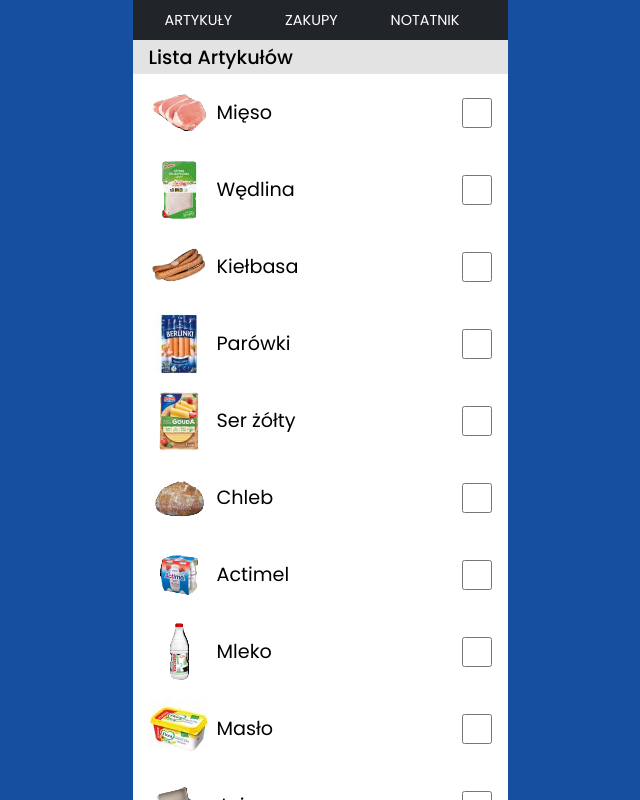
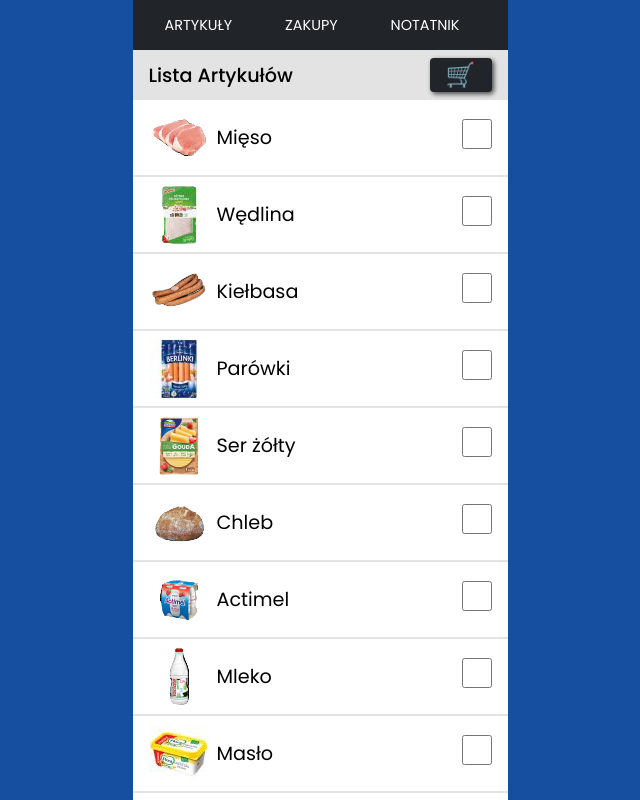
Before and after one commit to ajarek/react-81-vite-lista-zakupow-Router-6.10, a React (Vite) app: page / in a window 1280 px wide. Shown: the top 800 px of the page, without its empty margins (320-960 px from the left). Built offline with nearby package versions, Linux system fonts and the light colour scheme.

Commit message:
added CheckboxList

```diff
--- a/src/assets/food.js
+++ b/src/assets/food.js
@@ -1,111 +1,111 @@
 export const food=[
     {
-
+        id:'1',
         name:'Mięso',
         image:'img/mieso.png',
     },
     {
-
+        id:'2',
         name:'Wędlina',
         image:'img/wedlina.png',
     },
     {
-
+        id:'3',
         name:'Kiełbasa',
         image:'img/kiełbasa.png',
     },
     {
-
+        id:'4',
         name:'Parówki',
         image:'img/parówki.jpg',
     },
     {
-
+        id:'5',
         name:'Ser żółty',
         image:'img/ser.png',
     },
     {
-
+        id:'6',
         name:'Chleb',
         image:'img/chleb.png',
     },
     {
-
+        id:'7',
         name:'Actimel',
         image:'img/actimel.png',
     },
     {
-
+        id:'8',
         name:'Mleko',
         image:'img/mleko.png',
     },
     {
-
+        id:'9',
         name:'Masło',
         image:'img/maslo.jpg',
     },
     {
-
+        id:'10',
         name:'Jaja',
         image:'img/jaja.png',
     },
     {
-
+        id:'11',
         name:'Kinder-czekoladki',
         image:'img/kinderCz.png',
     },
     {
-
+        id:'12',
         name:'Kinder kanapka',
         image:'img/kinder-kanapka.jpg',
     },
     {
-
+        id:'13',
         name:'Pingu',
         image:'img/pingu.png',
     },
     {
-
+        id:'14',
         name:'Ciastka',
         image:'img/ciastka.png',
     },
     {
-
+        id:'15',
         name:'Batony',
         image:'img/baton.jpg',
     },
     {
-
+        id:'16',
         name:'Makaron',
         image:'img/makaron.jpg',
     },
     {
-
+        id:'17',
         name:'Koncentrat pomidorowy',
         image:'img/koncentrat.jpg',
     },
     {
-
+        id:'18',
         name:'Olej',
         image:'img/olej.png',
     },
     {
-
+        id:'19',
         name:'Popcorn',
         image:'img/popcorn.jpg',
     },
     {
-
+        id:'20',
         name:'Zupki',
         image:'img/zupka.png',
     },
     {
-
+        id:'21',
         name:'Herbata',
         image:'img/herbata.png',
     },
     {
-
+        id:'22',
         name:'Przyprawy',
         image:'img/przyprawy.png',
     },
--- /dev/null
+++ b/src/components/CheckboxList/CheckboxList.css
@@ -0,0 +1,5 @@
+ input[type="checkbox"]{
+  width: 30px;
+  height: 30px;
+  cursor: pointer;
+}
--- /dev/null
+++ b/src/components/CheckboxList/CheckboxList.jsx
@@ -0,0 +1,25 @@
+import React,{useState} from 'react'
+import './CheckboxList.css'
+const CheckboxList = ({option}) => {
+  const [checkedItems, setCheckedItems] = useState({}); // obiekt do śledzenia wybranych opcji
+
+  const handleChange = (event) => { // funkcja obsługująca zmiany w checkboxie
+    setCheckedItems({
+      ...checkedItems, // skopiuj aktualny stan
+      [event.target.name]: event.target.checked, // aktualizuj stan wybranej opcji
+    });
+  };
+  console.log(checkedItems);
+  return (
+    <div>
+
+        <input
+          type="checkbox"
+          name={option}
+          checked={checkedItems.option}
+          onChange={handleChange}
+          />
+          </div>
+)
+}
+export default CheckboxList
--- a/src/components/List/List.css
+++ b/src/components/List/List.css
@@ -1,3 +1,6 @@
+.list{
+  margin-top: 50px;
+}
 .list li{
 
   height: 77px;
@@ -5,7 +8,7 @@
   align-items: center;
   justify-content: space-between;
   padding: 1rem;
-
+  border-bottom: 2px solid var(--grey);
 }
 .li-info-wrapper{
   display: flex;
@@ -15,8 +18,3 @@
   margin-left: 0.5rem;
   font-size: 1.2rem;
 }
-.list input[type="checkbox"]{
-  width: 30px;
-  height: 30px;
-  cursor: pointer;
-}
--- a/src/components/List/List.jsx
+++ b/src/components/List/List.jsx
@@ -1,11 +1,12 @@
 import React from 'react'
+import  CheckboxList from '../../components/CheckboxList/CheckboxList'
 import './List.css'
 const List = ({ array }) => {
   return (
     <ul className='list'>
-      {array.map((el, index) => {
+      {array.map((el) => {
         return (
-          <li key={index}>
+          <li key={el.id} className='li'>
             <div className="li-info-wrapper">
             <img
               src={el.image}
@@ -13,7 +14,7 @@ const List = ({ array }) => {
             />{' '}
             <span>{el.name}</span>
             </div>
-            <input type="checkbox" name="" id="" />
+            <CheckboxList option={el.id} />
           </li>
         )
       })}
--- a/src/components/Nav/Nav.css
+++ b/src/components/Nav/Nav.css
@@ -1,5 +1,10 @@
 .nav {
-  height: 40px;
+  max-width: 375px;
+  position:sticky;
+  left: 0;
+  top: 0;
+  z-index: 2;
+  height: 50px;
   display: flex;
   align-items: center;
   justify-content: space-between;
@@ -13,7 +18,7 @@ margin-right: 1rem;
 font-size: 0.9rem;
 text-transform: uppercase;
 transition: all 0.4s ease-in-out;
-padding: 0.1rem 1rem;
+padding: 0.2rem 1rem;
 border-radius: 3px;
 }
 .nav .link:hover{
--- a/src/layouts/Main/Main.jsx
+++ b/src/layouts/Main/Main.jsx
@@ -5,7 +5,7 @@ import './Main.css'
 const Main = () => {
   return (
     <div className='main-layout'>
-      <Nav display={'none'}/>
+      <Nav />
 
       <Outlet />
     </div>
--- a/src/pages/Home/Home.css
+++ b/src/pages/Home/Home.css
@@ -1,15 +1,31 @@
 .home {
   width: 100%;
   min-height: 100vh;
+  position: relative;
 
 }
 .title-home{
-  height: 34px;
+  position: fixed;
+  top: 50px;
+  height: 50px;
+  width: 375px;
   display: flex;
   align-items: center;
-  justify-content: flex-start;
+  justify-content: space-between;
   background: var(--grey);
   padding:0 1rem;
+
+}
+.title-home span{
   font-size: 1.2rem;
   font-weight: 500;
 }
+.title-home button{
+  padding:0.2rem 1rem;
+  background-color: var(--dark);
+  border: none;
+  border-radius: 4px;
+  cursor: pointer;
+  font-size: 1.5rem;
+  box-shadow: 2px 2px 5px rgba(0,0,0,0.7);
+}
--- a/src/pages/Home/Home.jsx
+++ b/src/pages/Home/Home.jsx
@@ -1,12 +1,23 @@
-import {food} from '../../assets/food'
+import { useEffect, useState } from 'react'
+import { food } from '../../assets/food'
 import List from '../../components/List/List'
 import './Home.css'
 const Home = () => {
-  console.log(food);
+
+  useEffect(() => {
+    const items = [...document.querySelectorAll('.li')]
+    const filterItems = items.filter((el) => el.checked === true)
+    console.log(items[0])
+  })
   return (
     <div className='home'>
-      <div className='title-home'>Lista Artykułów</div>
-      <List array={food}/>
+      <div className='title-home'>
+        <span>Lista Artykułów</span>
+        <button>🛒</button>
+      </div>
+      <List
+        array={food}
+      />
     </div>
   )
 }
```
